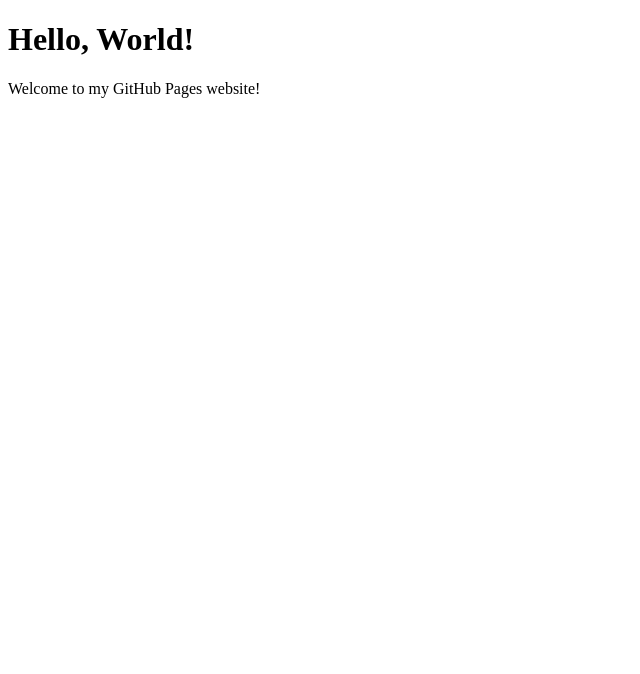
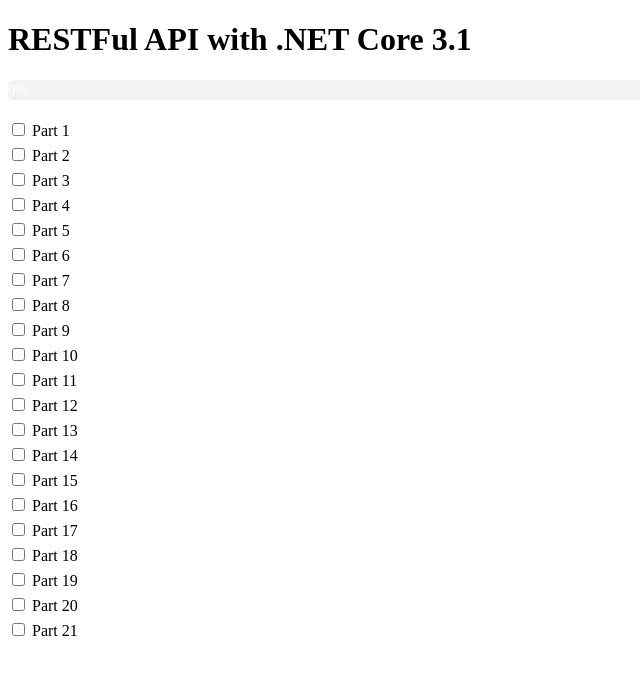
Before and after one commit to lacruzdev/lacruzdev.github.io, a plain HTML site: page index.html in a window 1280 px wide. Shown: the whole page, without its empty margins (0-640 px from the left). Drawn offline with Linux system fonts and the light colour scheme.

Commit message:
Progres bar for course

```diff
--- a/index.html
+++ b/index.html
@@ -1,11 +1,87 @@
 <!DOCTYPE html>
-<html>
+<html lang="en">
 <head>
-    <title>Welcome to My GitHub Page</title>
-    <link rel="stylesheet" href="style.css">
+    <meta charset="UTF-8">
+    <meta name="viewport" content="width=device-width, initial-scale=1.0">
+    <title>Progress Bar with Checkboxes</title>
+    <style>
+        .progress-container {
+            width: 100%;
+            background-color: #f3f3f3;
+            border-radius: 5px;
+            overflow: hidden;
+            margin: 20px 0;
+        }
+
+        .progress-bar {
+            height: 20px;
+            width: 0%;
+            background-color: #4caf50;
+            text-align: center;
+            line-height: 20px;
+            color: white;
+            font-size: 14px;
+        }
+
+        .checkbox-list {
+            list-style-type: none;
+            padding: 0;
+        }
+
+        .checkbox-list li {
+            margin: 5px 0;
+        }
+    </style>
 </head>
 <body>
-    <h1>Hello, World!</h1>
-    <p>Welcome to my GitHub Pages website!</p>
+    <h1>RESTFul API with .NET Core 3.1</h1>
+
+    <div class="progress-container">
+        <div class="progress-bar" id="progressBar">0%</div>
+    </div>
+
+    <ul class="checkbox-list">
+        <li><label><input type="checkbox" class="task-checkbox"> Part 1</label></li>
+        <li><label><input type="checkbox" class="task-checkbox"> Part 2</label></li>
+        <li><label><input type="checkbox" class="task-checkbox"> Part 3</label></li>
+        <li><label><input type="checkbox" class="task-checkbox"> Part 4</label></li>
+        <li><label><input type="checkbox" class="task-checkbox"> Part 5</label></li>
+        <li><label><input type="checkbox" class="task-checkbox"> Part 6</label></li>
+        <li><label><input type="checkbox" class="task-checkbox"> Part 7</label></li>
+        <li><label><input type="checkbox" class="task-checkbox"> Part 8</label></li>
+        <li><label><input type="checkbox" class="task-checkbox"> Part 9</label></li>
+        <li><label><input type="checkbox" class="task-checkbox"> Part 10</label></li>
+        <li><label><input type="checkbox" class="task-checkbox"> Part 11</label></li>
+        <li><label><input type="checkbox" class="task-checkbox"> Part 12</label></li>
+        <li><label><input type="checkbox" class="task-checkbox"> Part 13</label></li>
+        <li><label><input type="checkbox" class="task-checkbox"> Part 14</label></li>
+        <li><label><input type="checkbox" class="task-checkbox"> Part 15</label></li>
+        <li><label><input type="checkbox" class="task-checkbox"> Part 16</label></li>
+        <li><label><input type="checkbox" class="task-checkbox"> Part 17</label></li>
+        <li><label><input type="checkbox" class="task-checkbox"> Part 18</label></li>
+        <li><label><input type="checkbox" class="task-checkbox"> Part 19</label></li>
+        <li><label><input type="checkbox" class="task-checkbox"> Part 20</label></li>
+        <li><label><input type="checkbox" class="task-checkbox"> Part 21</label></li>
+    </ul>
+
+
+
+    <script>
+        const checkboxes = document.querySelectorAll('.task-checkbox');
+        const progressBar = document.getElementById('progressBar');
+        const totalTasks = checkboxes.length;
+
+        checkboxes.forEach(checkbox => {
+            checkbox.addEventListener('change', updateProgress);
+        });
+
+        function updateProgress() {
+            const completedTasks = document.querySelectorAll('.task-checkbox:checked').length;
+            const progress = Math.round((completedTasks / totalTasks) * 100);
+
+            progressBar.style.width = progress + '%';
+            progressBar.textContent = progress + '%';
+        }
+    </script>
 </body>
 </html>
```
